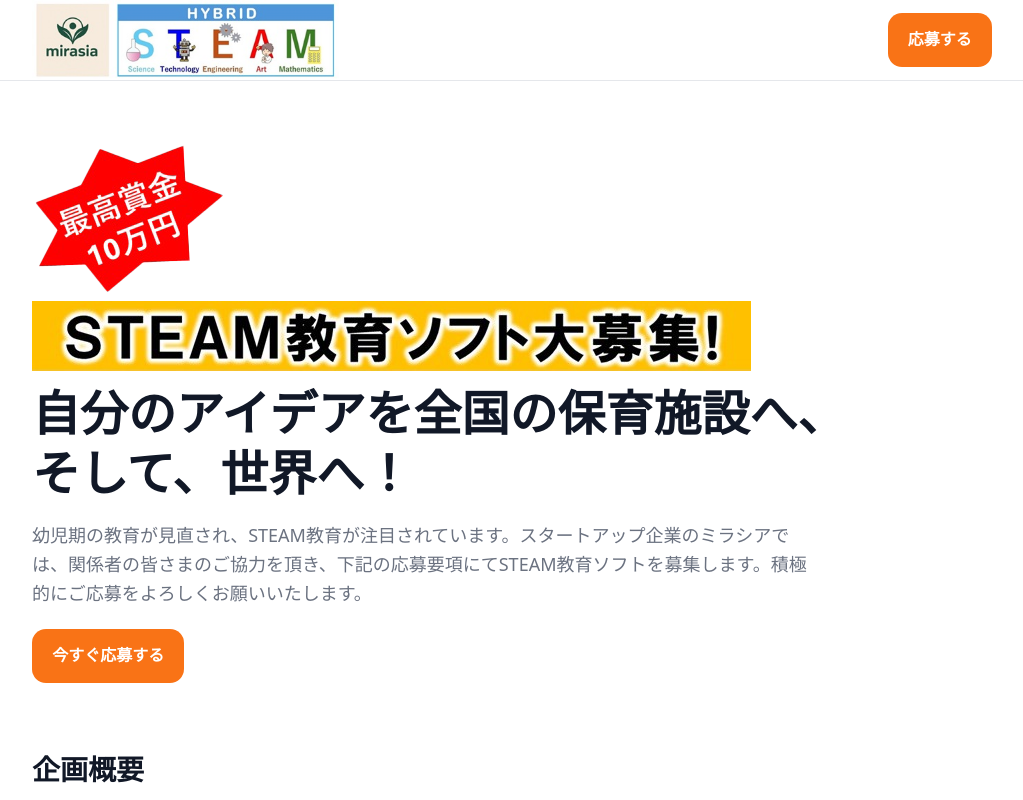
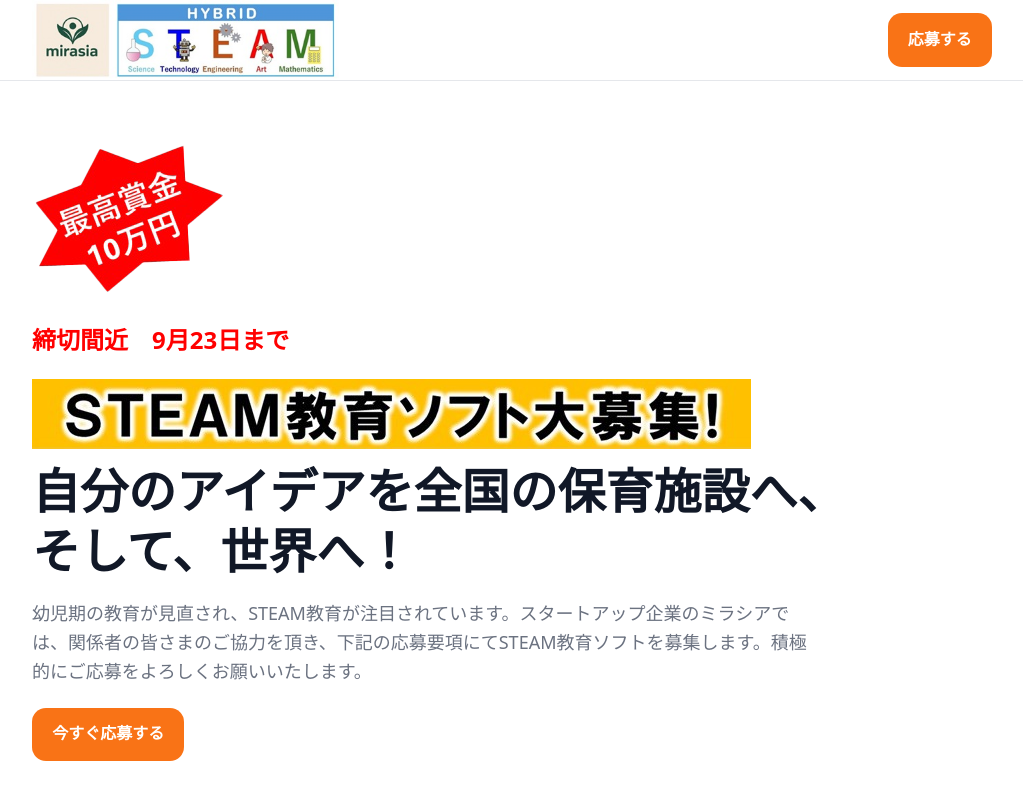
Before and after one commit to mirasia/mirasia, a plain HTML site: page index.html in a window 1280 px wide. Shown: the top 800 px of the page, without its empty margins (128-1151 px from the left). Drawn offline with Linux system fonts and the light colour scheme.

Commit message:
Add files via upload

```diff
--- a/index.html
+++ b/index.html
@@ -101,6 +101,7 @@
     <div class="hero-mask"></div>
     <div class="container hero-inner">
       <img src="./img/prize.png" alt="賞金" class="hero-prize">
+      <h2 style="color: red;"> 締切間近　9月23日まで</h2>
       <img src="./img/banner.jpg" alt="STEAM教育ソフト" class="hero-logo">
       <h1>自分のアイデアを全国の保育施設へ、<br>そして、世界へ！<br></h1>
       <p class="lead">幼児期の教育が見直され、STEAM教育が注目されています。スタートアップ企業のミラシアでは、関係者の皆さまのご協力を頂き、下記の応募要項にてSTEAM教育ソフトを募集します。積極的にご応募をよろしくお願いいたします。</p>
```
